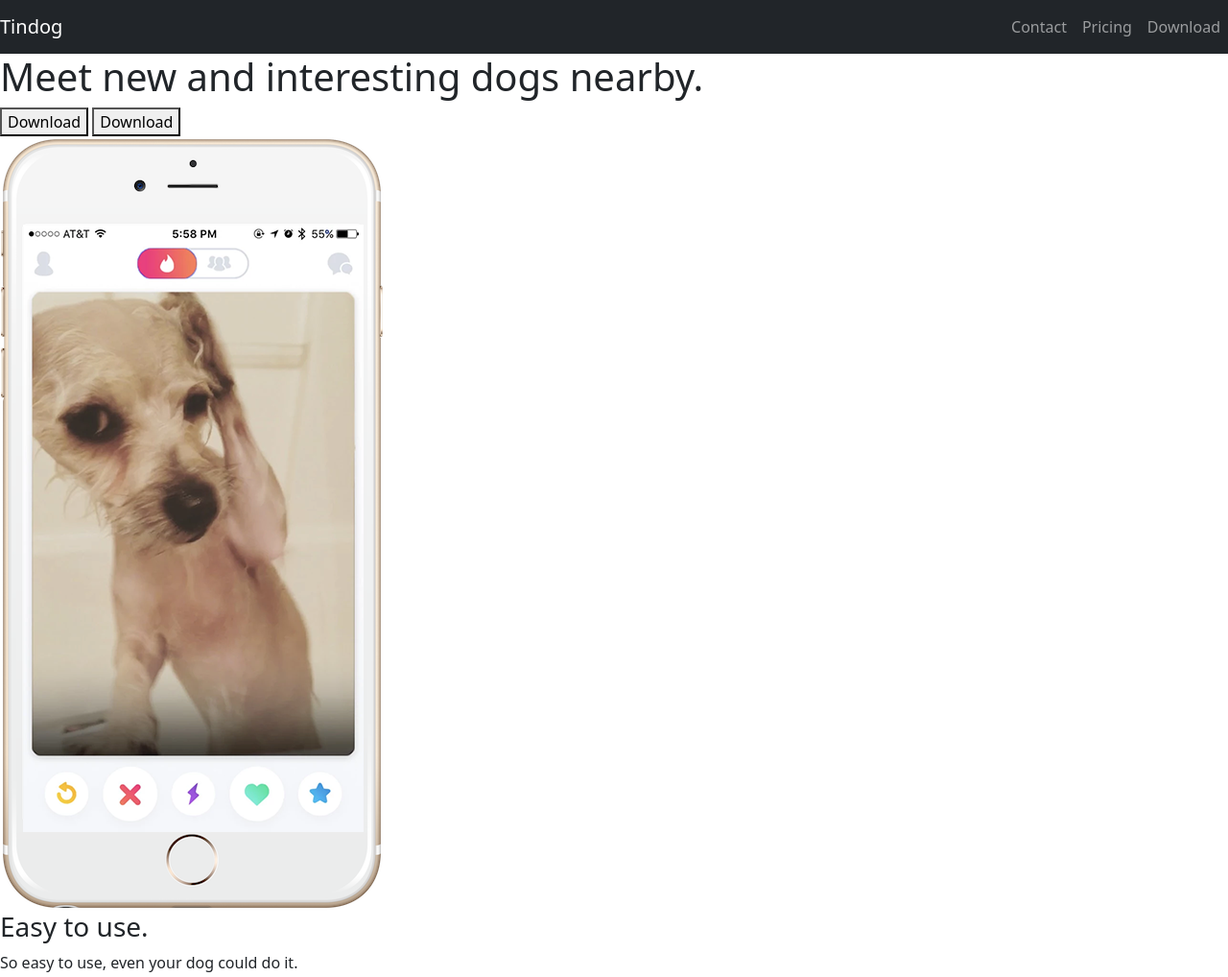
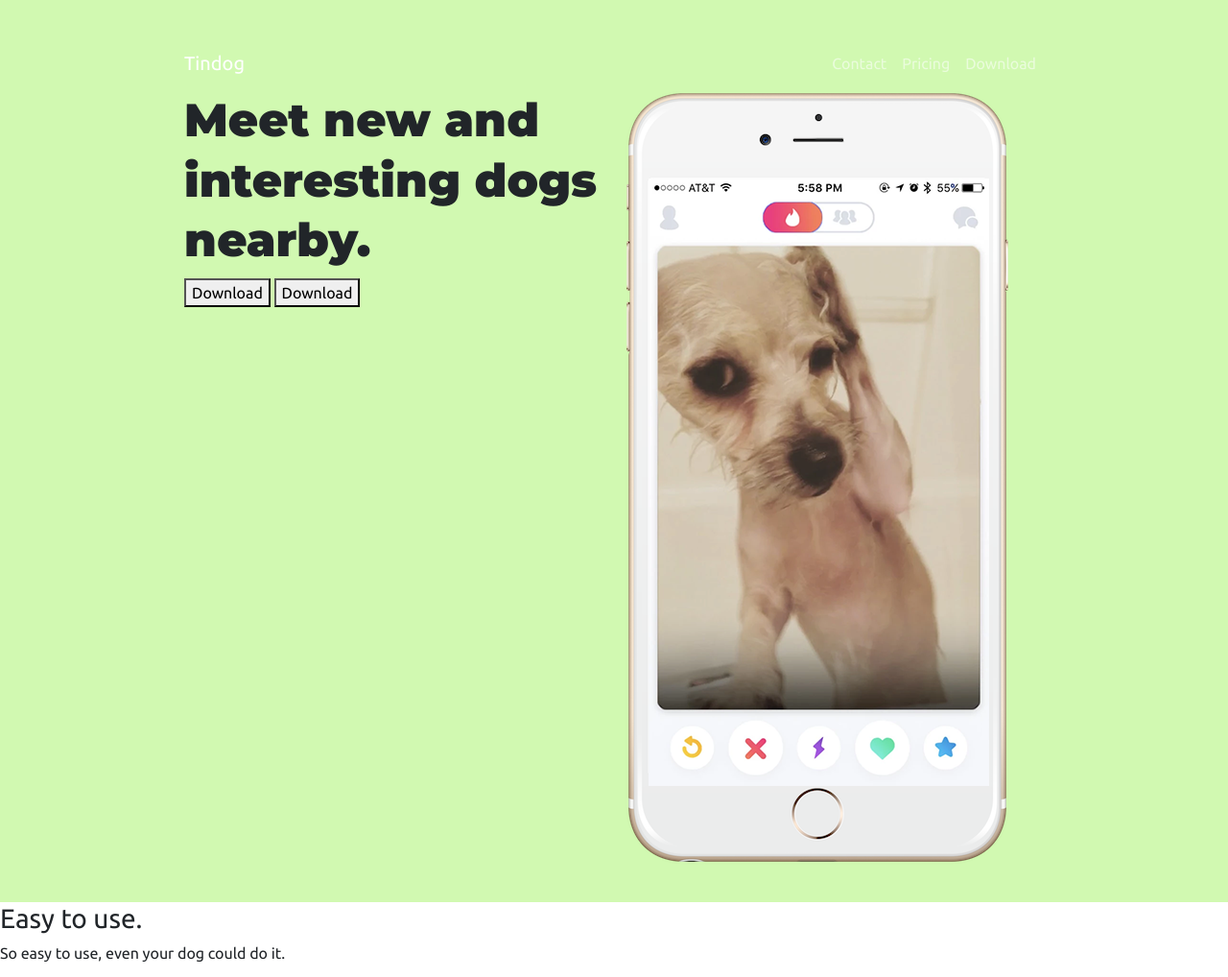
Before and after one commit to navneetpatel0103/Tindog, a plain HTML site: page index.html in a window 1280 px wide. Shown: the top 1018 px of the page at 96% size. Drawn offline with nearby package versions, Linux system fonts and the light colour scheme.

Commit message:
header updated

```diff
--- a/css/styles.css
+++ b/css/styles.css
@@ -0,0 +1,16 @@
+body{
+    font-family: 'Montserrat', sans-serif;
+    font-family: 'Ubuntu', sans-serif;
+}
+#title{
+    background-color: #d1f9b1;
+}
+.welcome-heading{
+    font-family:  'Montserrat';
+    font-size: 3rem;
+    line-height: 1.3;
+    font-weight: 600;
+}
+.container-fluid{
+    padding: 3% 15%;
+}
--- a/index.html
+++ b/index.html
@@ -8,6 +8,9 @@
   <link href="https://cdn.jsdelivr.net/npm/bootstrap@5.2.0-beta1/dist/css/bootstrap.min.css" rel="stylesheet" integrity="sha384-0evHe/X+R7YkIZDRvuzKMRqM+OrBnVFBL6DOitfPri4tjfHxaWutUpFmBp4vmVor" crossorigin="anonymous">
   <!-- JavaScript Bundle with Popper -->
   <script src="https://cdn.jsdelivr.net/npm/bootstrap@5.2.0-beta1/dist/js/bootstrap.bundle.min.js" integrity="sha384-pprn3073KE6tl6bjs2QrFaJGz5/SUsLqktiwsUTF55Jfv3qYSDhgCecCxMW52nD2" crossorigin="anonymous"></script>
+  <link rel="preconnect" href="https://fonts.googleapis.com">
+  <link rel="preconnect" href="https://fonts.gstatic.com" crossorigin>
+  <link href="https://fonts.googleapis.com/css2?family=Montserrat:wght@400;900&family=Ubuntu&display=swap" rel="stylesheet">
   <link rel="stylesheet" href="css/styles.css">
 
 </head>
@@ -15,9 +18,9 @@
 <body>
 
   <section id="title">
-
+    <div class="container-fluid">
     <!-- Nav Bar -->
-    <nav class="navbar bg-dark navbar-expand-lg navbar-dark">
+    <nav class="navbar navbar-expand-lg navbar-dark">
       <a class="navbar-brand" href="">Tindog</a>
        <button class="navbar-toggler" type="button" data-bs-toggle="collapse" data-bs-target="#navbarSupportedContent" aria-controls="navbarSupportedContent" aria-expanded="false" aria-label="Toggle navigation">
       <span class="navbar-toggler-icon"></span>
@@ -41,15 +44,17 @@
 
     <!-- Title -->
 
-    <div>
-      <h1>Meet new and interesting dogs nearby.</h1>
+  <div class="row">
+    <div class="col-lg-6">
+      <h1 class="welcome-heading">Meet new and interesting dogs nearby.</h1>
       <button type="button">Download</button>
       <button type="button">Download</button>
     </div>
-    <div>
+    <div class="col-lg-6">
       <img src="images/iphone6.png" alt="iphone-mockup">
     </div>
-
+  </div>
+</div>
   </section>
 
 
```
